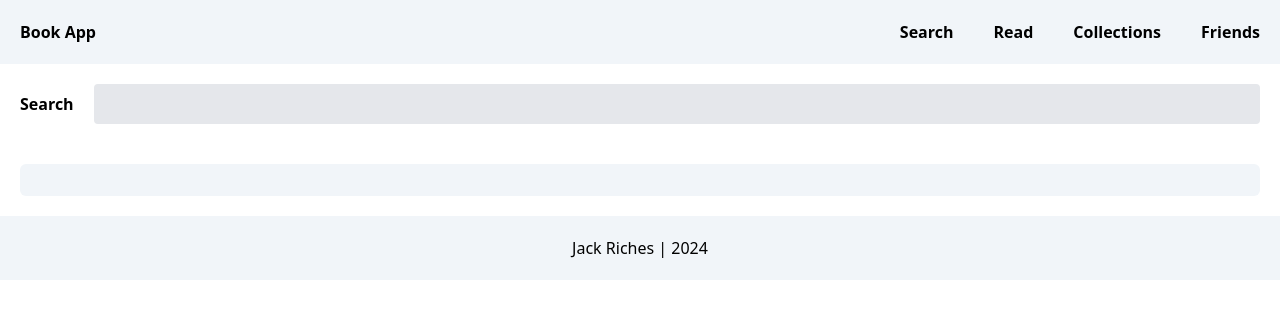
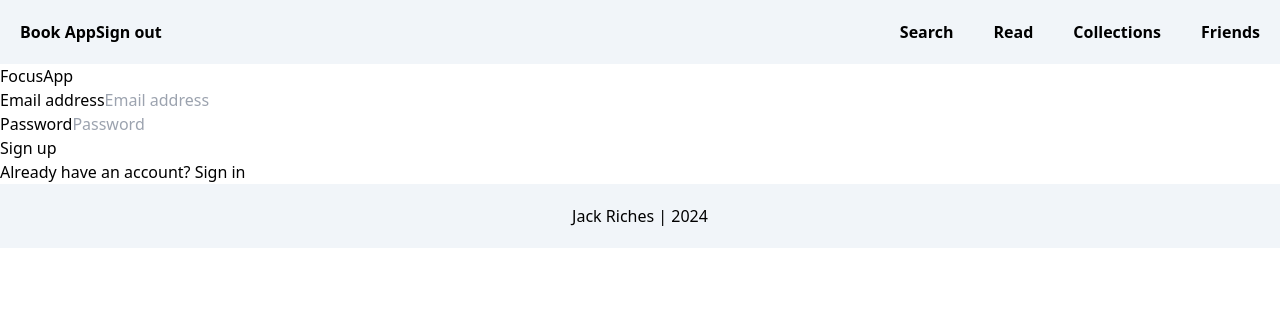
Before and after one commit to JDRiches/book-frontend, a React (Create React App) app: page /signup in a window 1280 px wide. Shown: the top 318 px of the page. Built offline with nearby package versions, Linux system fonts and the light colour scheme; no server answers.

Commit message:
Login and Styling

```diff
--- a/package.json
+++ b/package.json
@@ -11,6 +11,7 @@
     "firebase": "^10.8.1",
     "react": "^18.2.0",
     "react-dom": "^18.2.0",
+    "react-router-dom": "^6.22.2",
     "react-scripts": "5.0.1",
     "web-vitals": "^2.1.4"
   },
--- a/src/App.js
+++ b/src/App.js
@@ -1,15 +1,24 @@
 import Head from "./components/Head";
-
 import Search from "./pages/Search";
 import Footer from "./components/Footer";
+
+import Login from "./pages/Login";
+import SignUp from "./pages/SignUp";
+
+
+import {Route, Routes, BrowserRouter as Router} from 'react-router-dom'
 
 function App() {
   return (
     <div className="flex flex-col">
       <Head />
-      <div>
-        <Search />
-      </div>
+      <Router>
+        <Routes>
+          <Route path="/" exact element={<Search/>} />
+          <Route path="/login" exact element={<Login />} />
+          <Route path="/signup" exact element={<SignUp />} />
+        </Routes>
+      </Router>
       <Footer />
     </div>
   );
--- a/src/components/BookCard.js
+++ b/src/components/BookCard.js
@@ -14,7 +14,7 @@ function BookCard({title, image, author}) {
             </div>
             <div className='h-full flex flex-row mx-auto align-bottom items-end'>
                 <button class="bg-white hover:bg-gray-100 text-gray-800 font-semibold py-2 px-4 border border-gray-400 rounded shadow">
-                    Read?
+                    Read It?
                 </button>
             </div>
 
--- a/src/components/BookGrid.js
+++ b/src/components/BookGrid.js
@@ -9,7 +9,7 @@ function BookGrid({bookData}) {
     }
 
   return (
-    <div className=' bg-slate-100 m-5 p-4 rounded-md grid lg:grid-cols-4 md:grid-cols-2 sm:grid-cols-1 gap-12 place-items-center '>
+    <div className=' bg-slate-100 min-h-screen m-5 p-4 rounded-md grid lg:grid-cols-4 md:grid-cols-2 sm:grid-cols-1 gap-12 place-items-center '>
          {bookData.map((book) => {
         const imageLink = "imageLinks" in book.volumeInfo ? book.volumeInfo.imageLinks.thumbnail : "https://upload.wikimedia.org/wikipedia/commons/6/65/No-Image-Placeholder.svg"
         const author = "authors" in book.volumeInfo ? book.volumeInfo.authors[0] : "Author Not Found"
--- a/src/components/Head.js
+++ b/src/components/Head.js
@@ -1,11 +1,43 @@
 import React from 'react'
-
+import { onAuthStateChanged, signOut } from 'firebase/auth'
+import { auth } from '../firebase'
+import { useState, useEffect } from 'react'
 
 function Head() {
+
+  const [email, setEmail] = useState("")
+
+  useEffect(()=>{
+    onAuthStateChanged(auth, (user) => {
+        if (user) {
+          const uid = user.getIdToken();
+
+          console.log(user)
+          setEmail(user.email)
+        } else {
+          // User is signed out
+          // ...
+          console.log("user is logged out")
+        }
+      });
+
+}, [])
+
+const handleLogout = () => {
+  signOut(auth).then(() => {
+  // Sign-out successful.
+      console.log("Signed out successfully")
+  }).catch((error) => {
+  // An error happened.
+  });
+}
+
   return (
     <div className='flex flex-row p-5 bg-slate-100'>
         <div className='flex flex-row w-1/2 font-bold'>
             <a>Book App</a>
+            <a>{email}</a>
+            <button onClick={handleLogout}>Sign out</button>
         </div>
         <div className='flex flex-row-reverse w-1/2 gap-10 font-bold'>
             <a>Friends</a>
--- /dev/null
+++ b/src/pages/Login.js
@@ -0,0 +1,53 @@
+import React, {useState} from 'react';
+import {  signInWithEmailAndPassword   } from 'firebase/auth';
+import { auth } from '../firebase';
+import { NavLink, useNavigate } from 'react-router-dom'
+
+
+
+function Login() {
+    const navigate = useNavigate();
+    const [email, setEmail] = useState('');
+    const [password, setPassword] = useState('');
+
+    const onLogin = (e) => {
+        e.preventDefault();
+        signInWithEmailAndPassword(auth, email, password)
+        .then((userCredential) => {
+            // Signed in
+            const user = userCredential.user;
+            navigate("/")
+            console.log(user);
+        })
+        .catch((error) => {
+            const errorCode = error.code;
+            const errorMessage = error.message;
+            console.log(errorCode, errorMessage)
+        });
+
+    }
+
+    return(
+        <div class="flex flex-col items-center justify-center  h-screen bg-slate-200 text-gray-700">
+            <form class="flex flex-col bg-white rounded shadow-lg p-12 mt-12" action="">
+                <label class="font-semibold text-xs" for="usernameField">Email</label>
+                <input class="flex items-center h-12 px-4 w-64 bg-gray-200 mt-2 rounded focus:outline-none focus:ring-2" type="text" onChange={(e)=>setEmail(e.target.value)} />
+                <label class="font-semibold text-xs mt-3" for="passwordField">Password</label>
+                <input class="flex items-center h-12 px-4 w-64 bg-gray-200 mt-2 rounded focus:outline-none focus:ring-2"type="password" onChange={(e)=>setPassword(e.target.value)}/>
+                <button class="flex items-center justify-center h-12 px-6 w-64 bg-blue-600 mt-8 rounded font-semibold text-sm text-blue-100 hover:bg-blue-700" onClick={onLogin}>Login</button>
+                <div class="flex mt-6 justify-center text-xs">
+                    <a class="text-blue-400 hover:text-blue-500" href="#">Forgot Password</a>
+                    <span class="mx-2 text-gray-300">/</span>
+                    <NavLink to="/signup" class="text-blue-400 hover:text-blue-500" href="#">Sign Up</NavLink>
+                </div>
+            </form>
+
+
+        </div>
+    )
+}
+
+
+
+
+export default Login
--- /dev/null
+++ b/src/pages/SignUp.js
@@ -0,0 +1,90 @@
+import React, {useState} from 'react';
+import { NavLink, useNavigate } from 'react-router-dom';
+import {  createUserWithEmailAndPassword  } from 'firebase/auth';
+import { auth } from '../firebase';
+
+function SignUp() {
+    const navigate = useNavigate();
+
+    const [email, setEmail] = useState('')
+    const [password, setPassword] = useState('');
+
+    const onSubmit = async (e) => {
+      e.preventDefault()
+
+      await createUserWithEmailAndPassword(auth, email, password)
+        .then((userCredential) => {
+            // Signed in
+            const user = userCredential.user;
+            console.log(user);
+            navigate("/login")
+            // ...
+        })
+        .catch((error) => {
+            const errorCode = error.code;
+            const errorMessage = error.message;
+            console.log(errorCode, errorMessage);
+            // ..
+        });
+
+
+    }
+
+  return (
+    <main >
+        <section>
+            <div>
+                <div>
+                    <h1> FocusApp </h1>
+                    <form>
+                        <div>
+                            <label htmlFor="email-address">
+                                Email address
+                            </label>
+                            <input
+                                type="email"
+                                label="Email address"
+                                value={email}
+                                onChange={(e) => setEmail(e.target.value)}
+                                required
+                                placeholder="Email address"
+                            />
+                        </div>
+
+                        <div>
+                            <label htmlFor="password">
+                                Password
+                            </label>
+                            <input
+                                type="password"
+                                label="Create password"
+                                value={password}
+                                onChange={(e) => setPassword(e.target.value)}
+                                required
+                                placeholder="Password"
+                            />
+                        </div>
+
+                        <button
+                            type="submit"
+                            onClick={onSubmit}
+                        >
+                            Sign up
+                        </button>
+
+                    </form>
+
+                    <p>
+                        Already have an account?{' '}
+                        <NavLink to="/login" >
+                            Sign in
+                        </NavLink>
+                    </p>
+                </div>
+            </div>
+        </section>
+    </main>
+  )
+}
+
+export default SignUp
```
Also changed, not shown: 2 other files (tests, documents, lock files or other folders).
